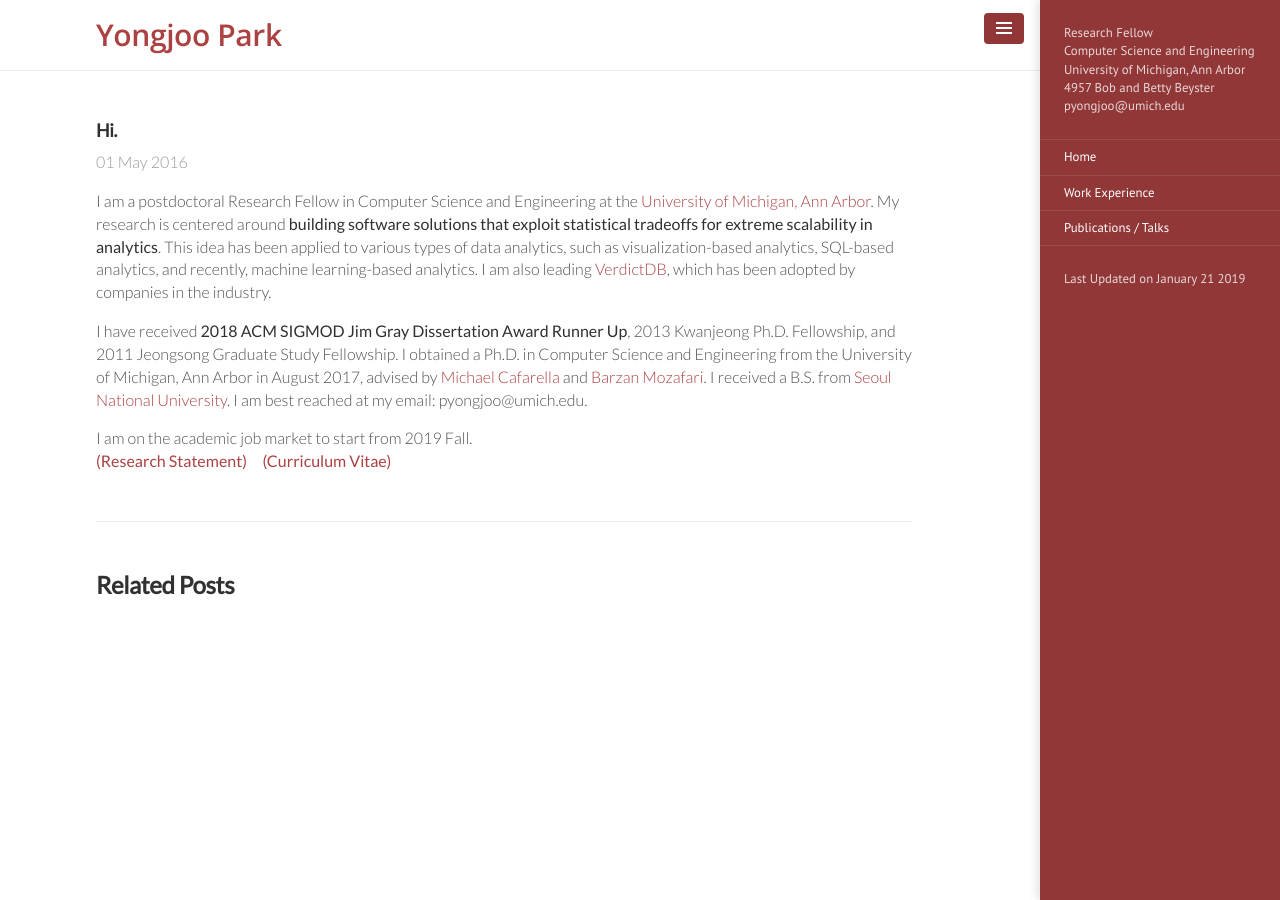
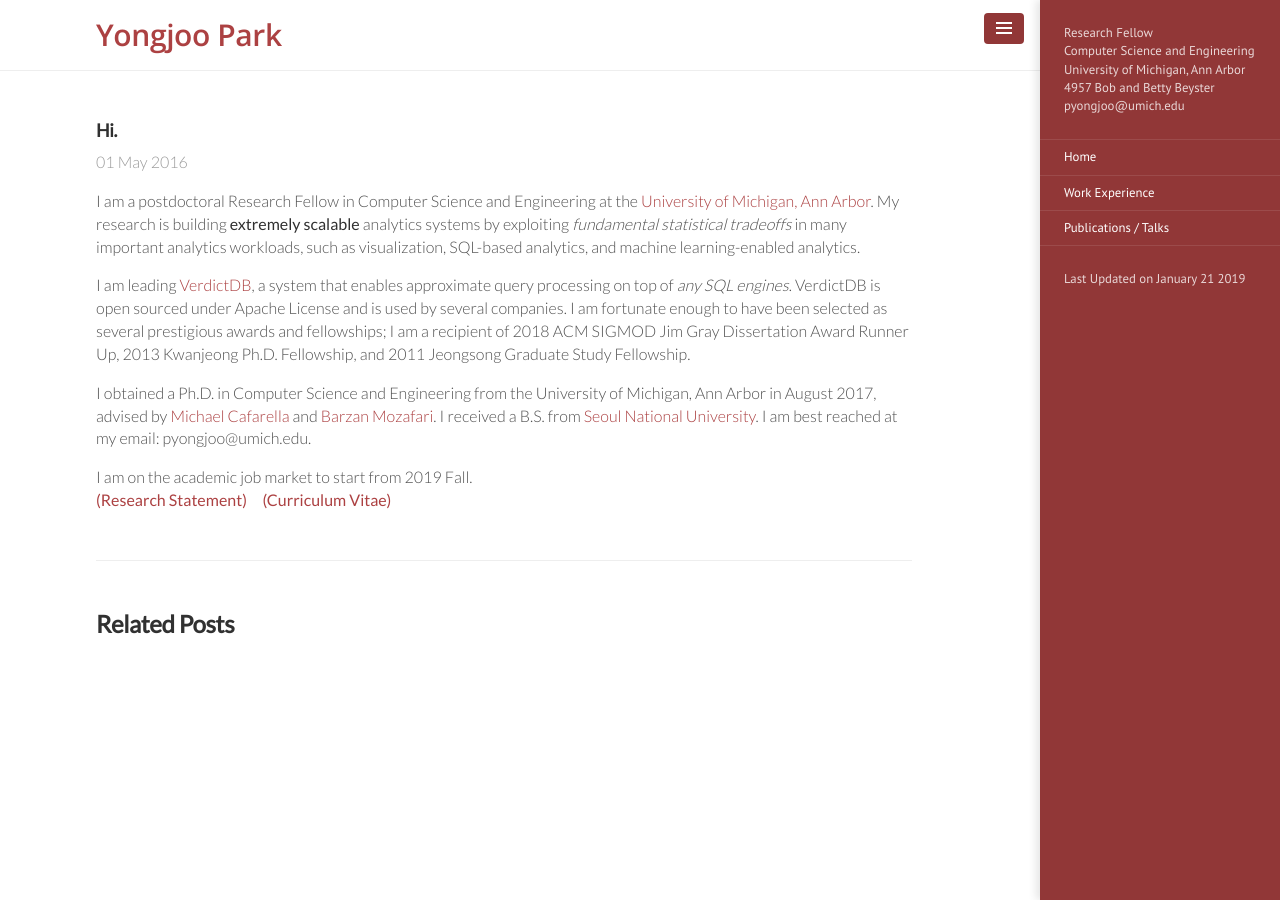
Before and after one commit to pyongjoo/pyongjoo.github.io, a Jekyll site: the page built from _intro/2016-05-01-hi.md, in a window 1280 px wide. Built offline with Jekyll 4.4.1, drawn with Linux system fonts in a browser that asks for light colours.

Commit message:
Update 2016-05-01-hi.md

```diff
--- a/_intro/2016-05-01-hi.md
+++ b/_intro/2016-05-01-hi.md
@@ -5,10 +5,11 @@ title: Hi.
 
 I am a postdoctoral Research Fellow in Computer Science and Engineering at the [University of
 Michigan, Ann Arbor](http://cse.umich.edu/).
-My research is centered around **building software solutions that exploit statistical tradeoffs for extreme scalability in analytics**. This idea has been applied to various types of data analytics, such as visualization-based analytics, SQL-based analytics, and recently, machine learning-based analytics.
-I am also leading [VerdictDB](http://verdictdb.org/), which has been adopted by companies in the industry.
+My research is building **extremely scalable** analytics systems by exploiting *fundamental statistical tradeoffs* in many important analytics workloads, such as visualization, SQL-based analytics, and machine learning-enabled analytics.
 
-I have received **2018 ACM SIGMOD Jim Gray Dissertation Award Runner Up**, 2013 Kwanjeong Ph.D. Fellowship, and 2011 Jeongsong Graduate Study Fellowship.
+I am leading [VerdictDB](http://verdictdb.org/), a system that enables approximate query processing on top of *any SQL engines*. VerdictDB is open sourced under Apache License and is used by several companies.
+I am fortunate enough to have been selected as several prestigious awards and fellowships; I am a recipient of 2018 ACM SIGMOD Jim Gray Dissertation Award Runner Up, 2013 Kwanjeong Ph.D. Fellowship, and 2011 Jeongsong Graduate Study Fellowship.
+
 I obtained a Ph.D. in Computer Science and Engineering from the University of Michigan, Ann Arbor in August 2017, advised by [Michael Cafarella](http://web.eecs.umich.edu/~michjc/) and [Barzan Mozafari](http://web.eecs.umich.edu/~mozafari/).
 I received a B.S. from [Seoul National University](https://en.wikipedia.org/wiki/Seoul_National_University).
 I am best reached at my email: pyongjoo@umich.edu.
```
